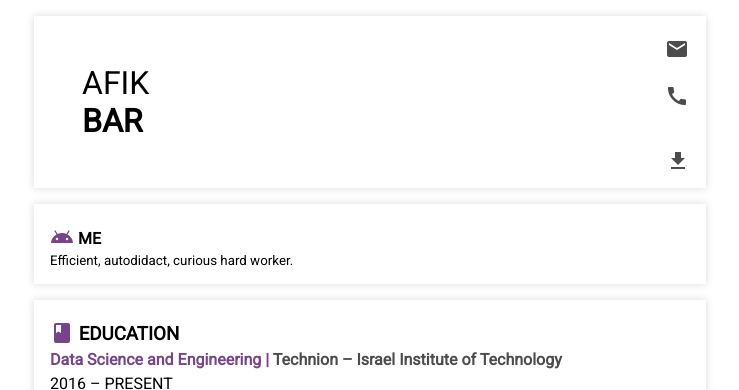
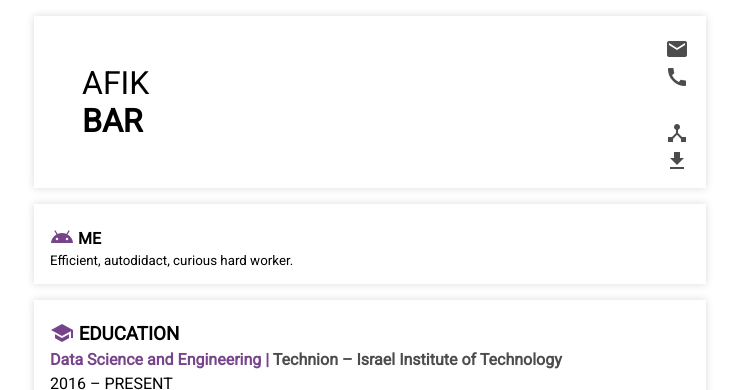
Before and after one commit to afikbar/cv_app, a plain HTML site: page index.html in a window 1280 px wide. Shown: the top 390 px of the page, 270-1009 px from the left. Drawn offline with Linux system fonts and the light colour scheme.

Commit message:
[web] added github button :beer:

```diff
--- a/index.html
+++ b/index.html
@@ -5,28 +5,38 @@
     <link rel="stylesheet" href="style.css">
     <link href="https://fonts.googleapis.com/css?family=Roboto" rel="stylesheet" type="text/css">
     <link href="https://fonts.googleapis.com/icon?family=Material+Icons" rel="stylesheet">
+    <link rel="stylesheet" href="https://use.fontawesome.com/releases/v5.0.12/css/all.css"
+          integrity="sha384-G0fIWCsCzJIMAVNQPfjH08cyYaUtMwjJwqiRKxxE/rx96Uroj1BtIQ6MLJuheaO9" crossorigin="anonymous">
     <title>Afik Bar</title>
 </head>
 
 <body>
-<div class="flex-container">
+<div class="flex-container-col">
     <div class="card header">
         <h1 style="float: left">AFIK<br>
             <b>BAR</b>
         </h1>
+        <div class="right-header">
             <div class="contact">
                 <div class="mail">
                     <i class="material-icons">email</i>
                     <a href="mailto:jobs@afikbar.com" class="link">jobs@afikbar.com</a>
                 </div>
-            <br>
                 <div class="phone">
                     <i class="material-icons">call</i>
                     <a href="tel:+972-52-2000126" class="link">+972-52-2000126</a>
                 </div>
+            </div>
+            <div class="bottom-header">
+                <div class="git">
+                    <i class="material-icons">device_hub</i>
+                    <a href="https://github.com/afikbar" class="link">GitHub</a>
+                </div>
                 <div class="files">
                     <a href="assets/Afik_CV_040518.pdf" class="material-icons files">file_download</a>
                 </div>
+            </div>
+
         </div>
     </div>
     <div class="card me">
@@ -34,7 +44,7 @@
         <small>Efficient, autodidact, curious hard worker.</small>
     </div>
     <div class="card edu">
-        <div><h3 style="font-weight: bold;"><i class="material-icons" style="color: #77448B">book</i> EDUCATION</h3>
+        <div><h3 style="font-weight: bold;"><i class="material-icons" style="color: #77448B">school</i> EDUCATION</h3>
         </div>
         <h4><span style="color: #77448B">Data Science and Engineering | </span>
             <span style="color: #4C4C4C">Technion – Israel Institute of Technology</span></h4>
--- a/style.css
+++ b/style.css
@@ -29,7 +29,7 @@ body {
     flex-wrap: wrap;
 }
 
-.flex-container {
+.flex-container-col {
     display: flex;
     flex-direction: column;
     align-items: flex-start;
@@ -47,15 +47,16 @@ body {
     box-shadow: 0 0 0.5rem 0 rgba(0, 0, 0, 0.15);
 }
 
-.files {
-    /*float: right;*/
-    /*float: bottom;*/
-    margin-top: auto;
-    margin-left: auto;
-    text-decoration: none;
-    color: #4C4C4C;
+.header {
+    display: flex;
+    flex-direction: row;
+    justify-content: space-between;
 }
-
+.right-header{
+    display: flex;
+    flex-direction: column;
+    justify-content: space-between;
+}
 .contact {
     display: flex;
     /*float: right;*/
@@ -63,17 +64,22 @@ body {
     justify-content: flex-start;
 }
 
-.contact .material-icons {
+.bottom-header{
+    display: flex;
+    flex-direction: column;
+}
+
+.right-header .material-icons {
     color: #4C4C4C;
     transition: 0.6s;
 }
 
-.link {
+.right-header .link {
     text-decoration: none;
     color: #4C4C4C;
 }
 
-.phone, .mail {
+.phone, .mail, .git, .files {
     width: 25px;
     overflow: hidden;
     transition: 0.5s;
@@ -82,19 +88,14 @@ body {
 }
 
 
-.mail:hover, .phone:hover {
+.mail:hover, .phone:hover , .git:hover{
     width: 100%;
 }
 
-.mail:hover .material-icons, .phone:hover .material-icons, .files:hover .material-icons {
+.mail:hover .material-icons, .phone:hover .material-icons, .files:hover .material-icons , .git:hover .material-icons{
     color: #29B6F6;
 }
 
-.header {
-    display: flex;
-    flex-direction: row;
-    justify-content: space-between;
-}
 
 .me, .edu, .exp, .skill {
     display: flex;
```
Lines whose indentation alone changed are shown as unchanged.
